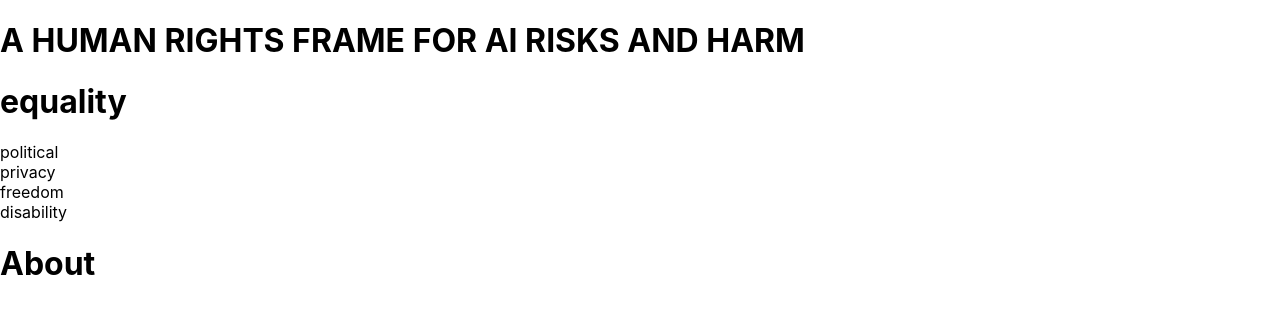
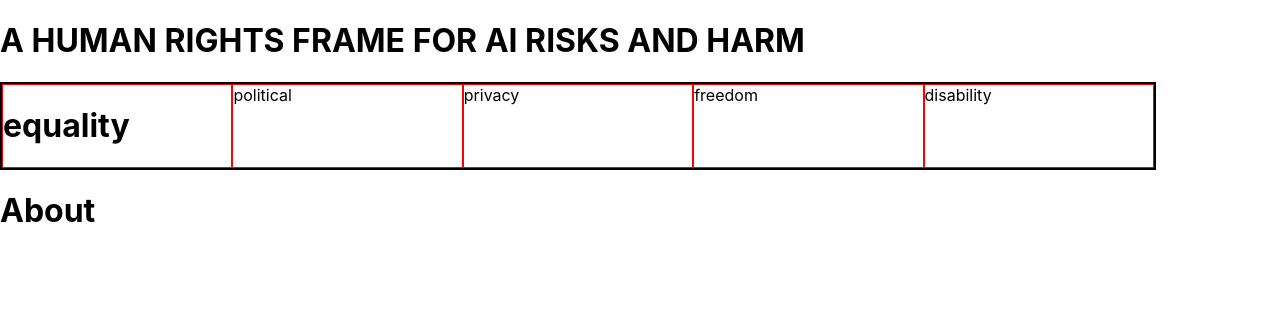
Before and after one commit to dev-augustin/industry_reports, a React (Create React App) app in the folder industry-reports/: page / in a window 1280 px wide. Shown: the top 314 px of the page. Built offline with nearby package versions, Linux system fonts and the light colour scheme.

Commit message:
establishing styling for shell

```diff
--- a/industry-reports/src/App.css
+++ b/industry-reports/src/App.css
@@ -1,38 +1,35 @@
-.App {
-  text-align: center;
+.topic-box {
+  display: grid;
+  grid-template-columns: 20% 20% 20% 20% 20%;
+  border: black 2px solid;
+  height: 50%;
+  width: 90%;
+
 }
 
-.App-logo {
-  height: 40vmin;
-  pointer-events: none;
+.main-box {
+  display: grid;
+  grid-template-columns: 50% 50%;
+  border: black 2px solid;
+  width: 90%;
 }
 
-@media (prefers-reduced-motion: no-preference) {
-  .App-logo {
-    animation: App-logo-spin infinite 20s linear;
-  }
+#equality {
+  border: solid 1px red;
 }
 
-.App-header {
-  background-color: #282c34;
-  min-height: 100vh;
-  display: flex;
-  flex-direction: column;
-  align-items: center;
-  justify-content: center;
-  font-size: calc(10px + 2vmin);
-  color: white;
+#political {
+  border: solid 1px red;
 }
 
-.App-link {
-  color: #61dafb;
+#privacy {
+  border: solid 1px red;
 }
 
-@keyframes App-logo-spin {
-  from {
-    transform: rotate(0deg);
-  }
-  to {
-    transform: rotate(360deg);
-  }
+#freedom {
+  border: solid 1px red;
 }
+
+#disability {
+  border: solid 1px red;
+}
```
